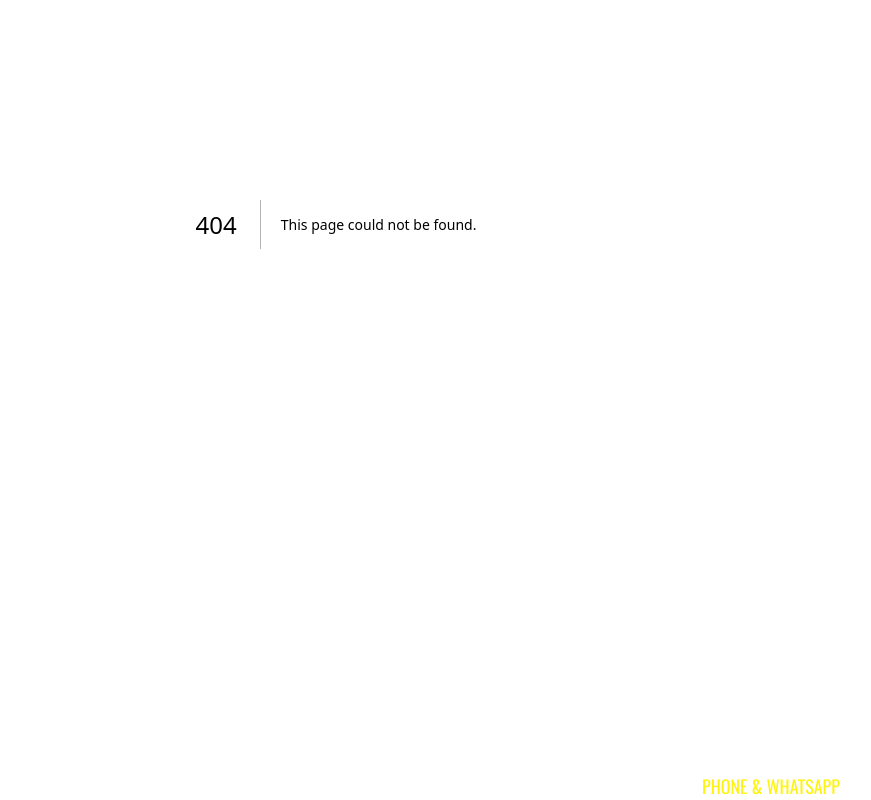
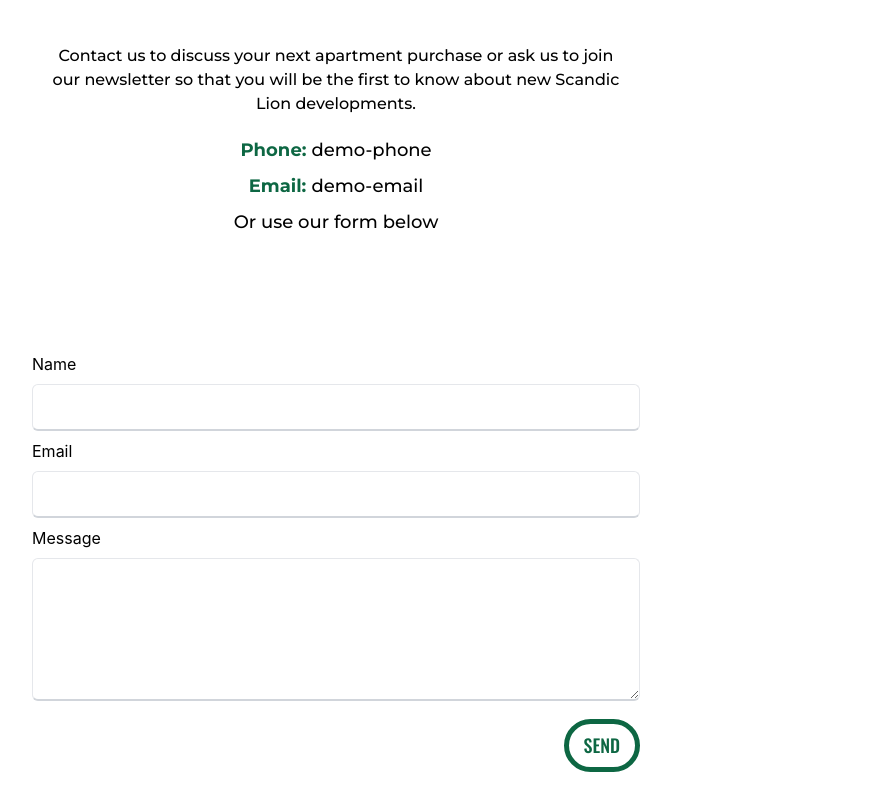
Before and after one commit to techweevil/dalmoore_2.0, a Next.js app: page /contact in a window 1280 px wide. Before the commit this address had no page. Shown: the part 300-1100 px from the top of the page, without its empty margins (304-1175 px from the left). Built offline with nearby package versions, Linux system fonts and the light colour scheme.

Commit message:
contact-checked

```diff
--- /dev/null
+++ b/components/CustomHead.tsx
@@ -0,0 +1,18 @@
+import React from "react";
+import NextHead from "next/head";
+
+const CustomHead = ({ title }: any) => (
+  <NextHead>
+    <meta charSet="UTF-8" />
+    <title>{title} </title>
+    <meta name="description" content={`${title} page for the Dalmoore`} />
+    <link rel="icon" href="/favicon.png" />
+    <meta
+      name="viewport"
+      content="width=device-width, initial-scale=1"
+      key="viewport"
+    />
+  </NextHead>
+);
+
+export default CustomHead;
--- a/components/Footer.tsx
+++ b/components/Footer.tsx
@@ -2,7 +2,7 @@
 
 const Footer = () => {
   return (
-    <div className="dark:bg-black dark text-white bg-white  md:py-[4em] md:px-[6em] p-[2em] font-monts flex md:flex-row flex-col justify-between  ">
+    <div className="dark:bg-black dark text-white bg-white  md:py-[4em] md:px-[6em] p-[2em] font-monts flex md:flex-row flex-col md:justify-between gap-6 ">
       <div className="flex-1">
         <div className="md:w-[60%] w-full">
           <h1 className="font-default md:text-[40px] text-[32px] font-[500] leading-[2em] ">
--- a/components/Header/Header.tsx
+++ b/components/Header/Header.tsx
@@ -5,7 +5,7 @@
 
 const Header = () => {
   return (
-    <div className="md:sticky relative top-0 z-[2]">
+    <div className="md:sticky relative top-0 z-[2] shadow-md">
       <div className="bg-primary w-full   lg:h-[33.5px] md:text-right lg:pr-[8rem] md:pr-[5em] flex md:justify-end items-center justify-center font-monts">
         <div className=" flex gap-4 items-center text-tetiary font-[500] ">
           <div>
--- a/components/Header/Navbar.tsx
+++ b/components/Header/Navbar.tsx
@@ -55,7 +55,7 @@
       <div className="md:hidden text-black inline text-[1.6em] font-[700]">
         <motion.button
           onClick={() => setIsOpen(!isOpen)}
-          className="text-red-500"
+          className="text-primary"
         >
           <motion.div
             initial={{ rotate: 0 }}
@@ -81,6 +81,8 @@
 
         <a
           href="https://online.fliphtml5.com/opehn/bgqq/#p=1"
+          target="_blank"
+          rel="noreferrer"
           className="text-tertiary font-[600]"
         >
           GET THE DALMOOORE BRONCHURE!{" "}
@@ -90,12 +92,11 @@
       {isOpen && (
         <motion.div
           initial={{ height: 0 }}
-          animate={{ height: "80%" }}
+          animate={{ height: "100%" }}
           transition={{ duration: 0.6 }}
-          exit={{ height: 0 }}
-          className=" z-[10]  md:hidden text-center absolute top-[5.5em] left-0 w-full "
+          className=" z-[99]  md:hidden text-center absolute top-[5.5em] left-0 w-full h-full"
         >
-          <div className="w-[80%] m-auto bg-white h-full py-[2rem] font-[500] font-monts  border-t-[5px] border-red-500">
+          <div className="w-[80%] m-auto bg-white py-[2rem] font-[500] font-monts  border-t-[5px] border-primary">
             <ul className="flex flex-col items-center gap-4 text-black mb-[20px]">
               <NavItem href="/">
                 PREVIOUS PROJECTS{" "}
@@ -107,8 +108,10 @@
             </ul>
 
             <a
+              target="_blank"
+              rel="noreferrer"
               href="https://online.fliphtml5.com/opehn/bgqq/#p=1"
-              className="text-tetiary font-[600] "
+              className="text-tertiary font-[600] "
             >
               GET THE DALMOOORE BRONCHURE!{" "}
             </a>
--- /dev/null
+++ b/pages/contact/index.tsx
@@ -0,0 +1,71 @@
+import React from "react";
+import CustomHead from "../../components/CustomHead";
+
+const index = () => {
+  return (
+    <div className="w-full ">
+      {/* <CustomHead title="Contact" /> */}
+
+      <div className="p-[2em] w-full py-[5em] gap-4 lg:w-[50%] md:w-[70%] m-auto font-[500] text-center ">
+        <h1 className="font-default text-[40px] font-[600] my-[1em] ">
+          DID WE CATCH YOUR INTEREST?{" "}
+        </h1>
+        <p className="font-monts my-[1em]">
+          Contact us to discuss your next apartment purchase or ask us to join
+          our newsletter so that you will be the first to know about new Scandic
+          Lion developments.
+        </p>
+
+        <div className="leading-[2em] md:text-[18px] font-monts font-[500]">
+          <p>
+            <span className="text-primary font-[700]">Phone: </span> demo-phone
+          </p>
+          <p>
+            <span className="text-primary font-[700]">Email: </span> demo-email
+          </p>
+          <p>Or use our form below</p>
+        </div>
+      </div>
+
+      <div className="p-[2em]">
+        <form className="w-full md:w-[50%] m-auto">
+          <div className="flex flex-col gap-4">
+            <div className="flex flex-col gap-2">
+              <label htmlFor="name">Name</label>
+              <input
+                type="text"
+                name="name"
+                id="name"
+                className="border-[1px] border-b-gray-300 border-b-[2px]  rounded-md p-[10px] focus:outline-none focus:border-b-primary"
+              />
+
+              <label htmlFor="email">Email</label>
+              <input
+                type="email"
+                name="email"
+                id="email"
+                className="border-[1px] border-b-gray-300 border-b-[2px]  rounded-md p-[10px] focus:outline-none focus:border-b-primary"
+              />
+
+              <label htmlFor="message">Message</label>
+              <textarea
+                name="message"
+                id="message"
+                rows={5}
+                className="border-[1px] border-b-gray-300 rounded-md p-[10px] focus:outline-none focus:border-b-primary border-b-[2px]"
+              ></textarea>
+
+              <div className="w-full flex items-end justify-end">
+                <button className="py-[8px] px-[15px] font-default text-[18px] mt-[10px] font-[500] bg-white text-primary rounded-full p-[2em] border-primary border-[5px] w-fit text-right">
+                  SEND
+                </button>
+              </div>
+            </div>
+          </div>
+        </form>
+      </div>
+    </div>
+  );
+};
+
+export default index;
--- a/pages/index.tsx
+++ b/pages/index.tsx
@@ -1,5 +1,4 @@
-import Head from "next/head";
-// import Image from "next/image";
+import CustomHead from "../components/CustomHead";
 import styles from "../styles/Home.module.css";
 import { BsChevronDoubleDown } from "react-icons/bs";
 import Link from "next/link";
@@ -76,11 +75,7 @@
 export default function Home() {
   return (
     <div className={styles.container}>
-      <Head>
-        <title>Home | Dalmoore</title>
-        <meta name="description" content="Home page for the Dalmoore" />
-        <link rel="icon" href="/favicon.png" />
-      </Head>
+      <CustomHead title={"Home "} />
 
       <main>
         <div className={`${styles.main} flex flex-col h-full`}>
```
Also changed, not shown: pages/logo_2.png (deleted).
